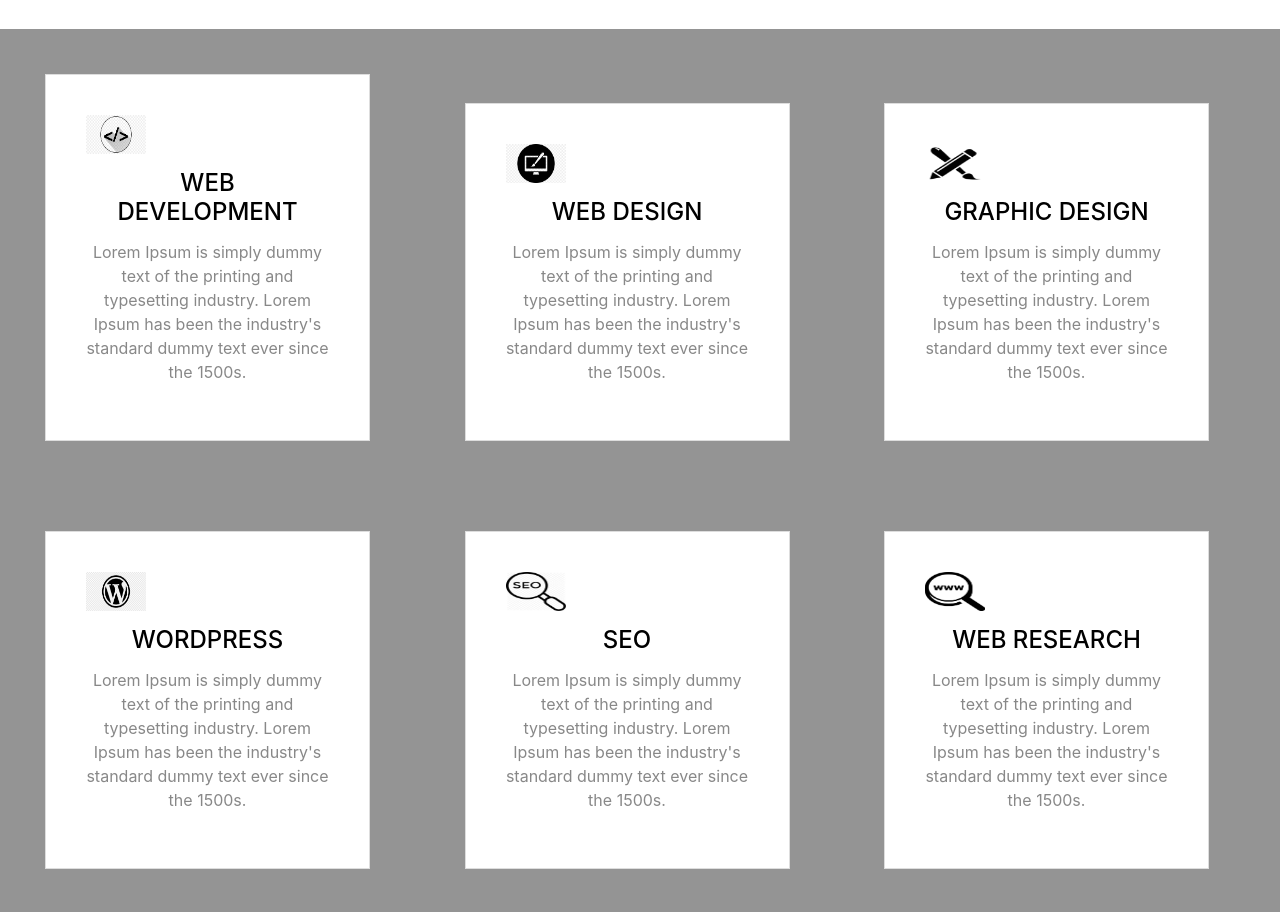
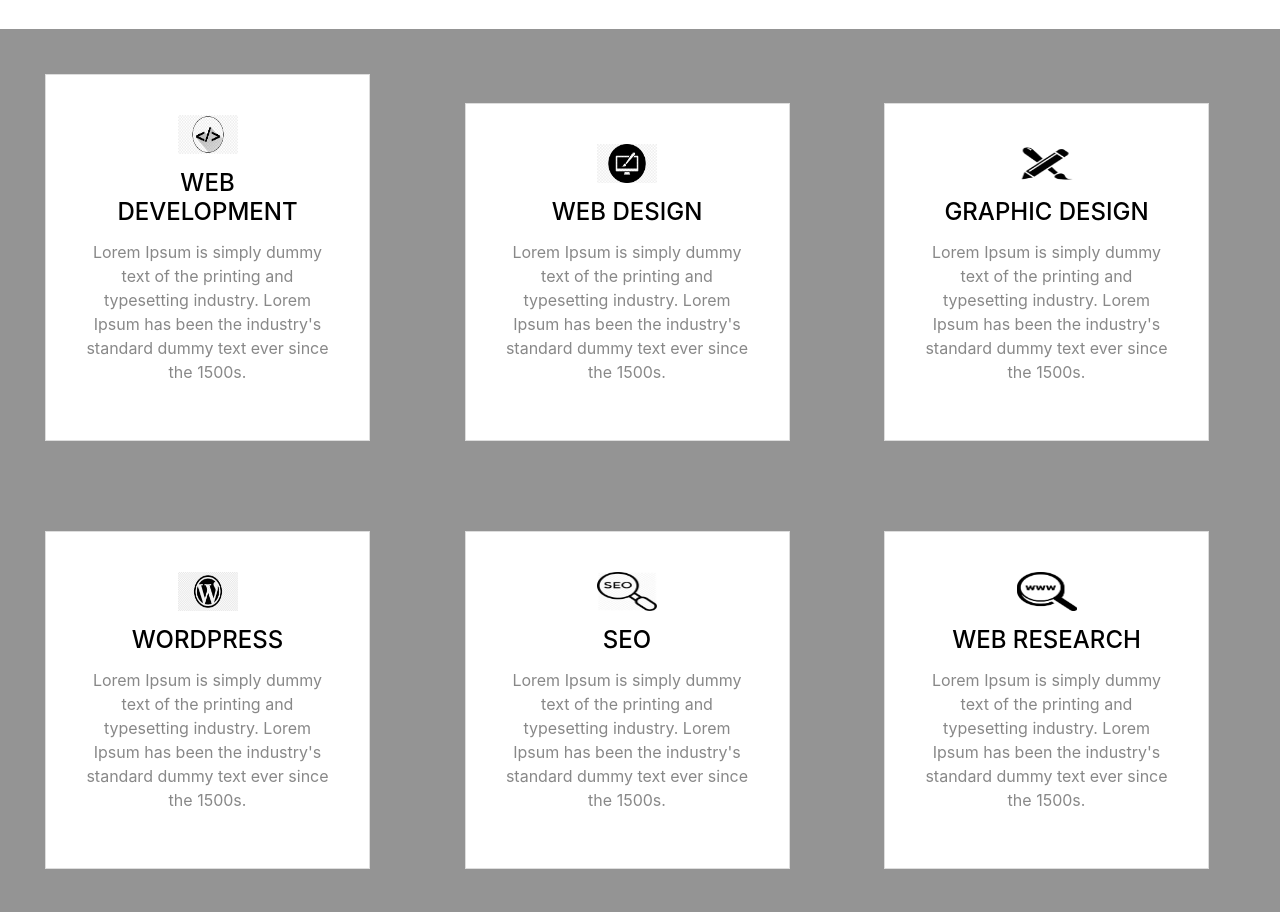
Before and after one commit to jubaeer/second-project, a plain HTML site: page index.html in a window 1280 px wide. Shown: the part 985-1897 px from the top of the page. Drawn offline with nearby package versions, Linux system fonts and the light colour scheme.

Commit message:
Update style.css

```diff
--- a/style.css
+++ b/style.css
@@ -39,7 +39,7 @@ span{
 }
 .blog img{
    margin-top: 1px;
-   margin-top: auto;
+   margin: auto;
    margin-bottom: 10px;
 }
 .blog h4{
```
